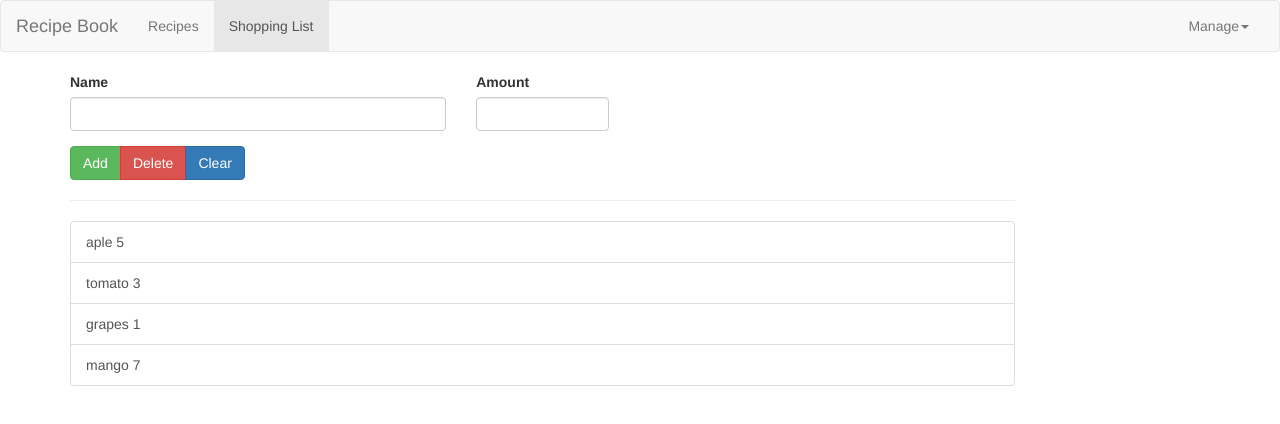
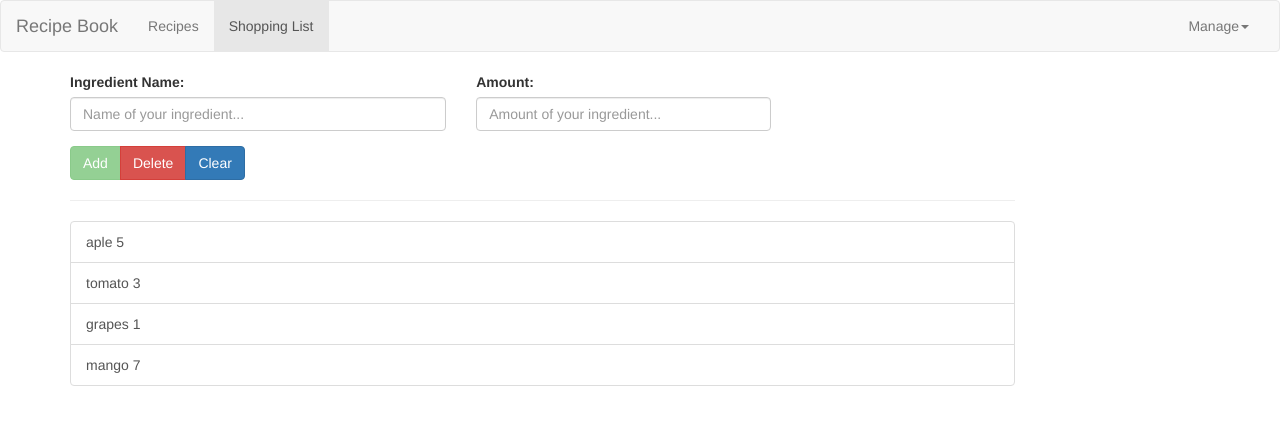
Before and after one commit to cristinadellano/recipe-book, an Angular app: page /shopping-list in a window 1280 px wide. Shown: the top 424 px of the page. Built offline with nearby package versions, Linux system fonts and the light colour scheme.

Commit message:
adding form to add ingredient

```diff
--- a/src/app/app.module.ts
+++ b/src/app/app.module.ts
@@ -1,6 +1,6 @@
 import { BrowserModule } from '@angular/platform-browser';
 import { NgModule } from '@angular/core';
-import { FormsModule } from '@angular/forms';
+import { FormsModule, ReactiveFormsModule } from '@angular/forms';
 
 import { AppRoutingModule } from './app-routing.module';
 import { AppComponent } from './app.component';
@@ -34,7 +34,8 @@ import { RecipeEditComponent } from './recipes/recipe-edit/recipe-edit.component
   imports: [
     BrowserModule,
     AppRoutingModule,
-    FormsModule
+    FormsModule,
+    ReactiveFormsModule
   ],
   providers: [
     RecipeService,
--- a/src/app/shared/ingredientes.service.ts
+++ b/src/app/shared/ingredientes.service.ts
@@ -1,11 +1,13 @@
 import { Injectable, EventEmitter, Output } from '@angular/core';
+
+import { Subject } from 'rxjs';
+
 import { IIngredients } from './ingredients.model';
 
 @Injectable()
 export class IngredientService {
 
-    @Output()
-    ingredientsChanged = new EventEmitter<IIngredients[]>();
+    ingredientsChanged = new Subject<IIngredients[]>();
 
     getAllIngredients() {
         return Ingredients;
--- a/src/app/shopping-list/shopping-edit/shopping-edit.component.css
+++ b/src/app/shopping-list/shopping-edit/shopping-edit.component.css
@@ -0,0 +1,6 @@
+em {float:right; color:#E05C65; padding-left: 10px;}
+.error input {background-color:#E3C3C5;}
+.error ::-webkit-input-placeholder { color: #999; }
+.error ::-moz-placeholder { color: #999; }
+.error :-moz-placeholder { color:#999; }
+.error :ms-input-placeholder { color: #999; }
--- a/src/app/shopping-list/shopping-edit/shopping-edit.component.html
+++ b/src/app/shopping-list/shopping-edit/shopping-edit.component.html
@@ -2,18 +2,24 @@
   <div class="col-xs-12">
     <form #newIngredientForm="ngForm" (ngSubmit)="saveIngredient(newIngredientForm.value)">
       <div class="row">
-        <div class="col-xs-5 form-group">
-          <label for="name">Name</label>
-          <input id="name" name="name" type="text" class="form-control" (ngModel)="name">
+        <div class="col-xs-5 form-group"
+          [ngClass]="{'error': newIngredientForm.controls.name?.invalid && newIngredientForm.controls.name?.touched}">
+          <label for="name">Ingredient Name:</label>
+          <em *ngIf="newIngredientForm.controls.name?.invalid && (newIngredientForm.controls.name?.touched)">A name for the Ingredients is required</em>
+          <input (ngModel)="name" name="name" required id="name" type="text" class="form-control"
+            placeholder="Name of your ingredient..." />
         </div>
-        <div class="col-xs-2 form-group">
-          <label for="amount">Amount</label>
-          <input id="amount" name="amount" type="number" class="form-control" (ngModel)="amount">
+        <div class="col-xs-4 form-group"
+        [ngClass]="{'error': newIngredientForm.controls.amount?.invalid && newIngredientForm.controls.amount?.touched}">
+        <label for="name">Amount:</label>
+        <em *ngIf="newIngredientForm.controls.amount?.invalid && (newIngredientForm.controls.amount?.touched)">Amount is required</em>
+        <input (ngModel)="amount" name="amount" required id="amount" type="number" class="form-control"
+          placeholder="Amount of your ingredient..." />
         </div>
       </div>
       <div class="row">
         <div class="col-xs-12 btn-group">
-          <button type="submit" class="btn btn-success">Add</button>
+          <button type="submit" class="btn btn-success" [disabled]="!newIngredientForm.valid">Add</button>
           <button type="button" class="btn btn-danger">Delete</button>
           <button type="button" class="btn btn-primary">Clear</button>
         </div>
```
